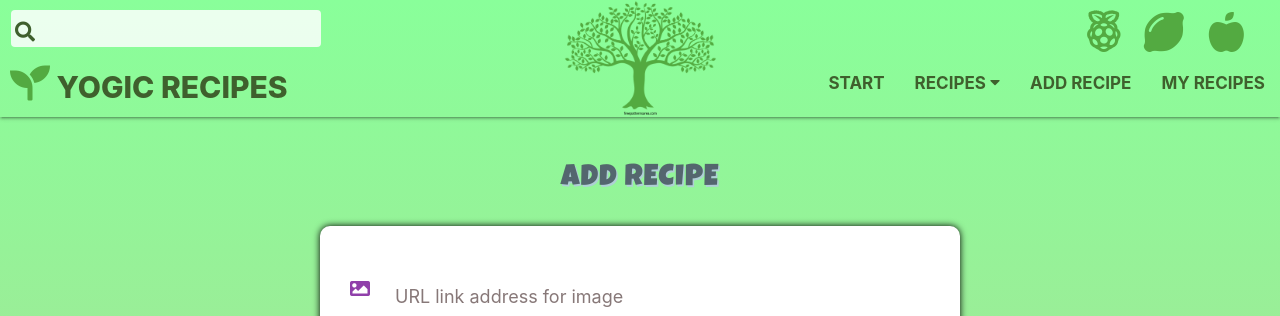
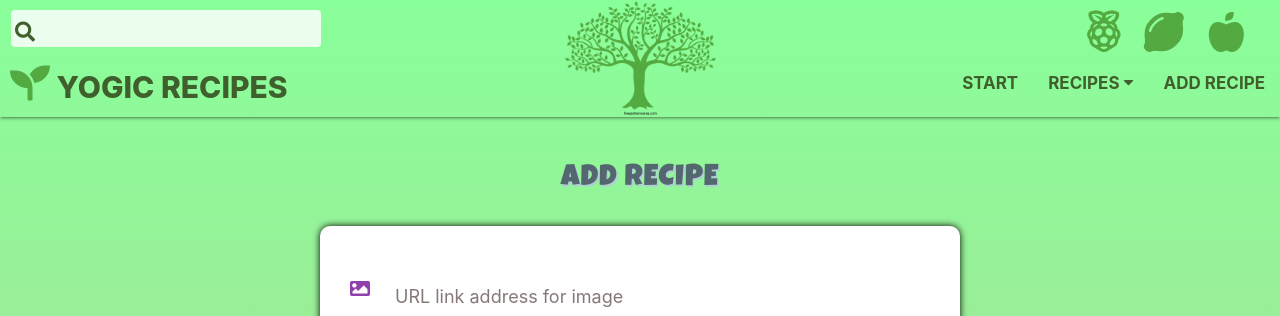
Before and after one commit to Code-Institute-Submissions/data-centric-1, a Flask app: page /add_recipe in a window 1280 px wide. Shown: the top 316 px of the page. Run offline with Flask 2, Linux system fonts and the light colour scheme; some libraries are stand-ins or nearby versions.

Commit message:
removed My Recipes & renamed to edit_recipes.html

```diff
--- a/templates/base.html
+++ b/templates/base.html
@@ -57,7 +57,6 @@
                 <li><a href="{{ url_for('start') }}">START</a></li>
                 <li><a class="dropdown-trigger" href="#!" data-target="dropdown2">RECIPES <i class="fas fa-caret-down"></i></a></li>
                 <li><a href="{{ url_for('add_recipe') }}">ADD RECIPE</a></li>
-                <li><a href="{{ url_for('my_recipes') }}">MY RECIPES</a></li>
             </ul>
         </div>
     </nav>
@@ -66,7 +65,6 @@
         <li><a href="{{ url_for('start') }}">START</a></li>
         <li><a class="dropdown-trigger" href="#!" data-target="dropdown1">RECIPES <i class="fas fa-caret-down"></i></a></li>
         <li><a href="{{ url_for('start') }}">ADD RECIPE</a></li>
-        <li><a href="{{ url_for('my_recipes') }}">MY RECIPES</a></li>
     </ul>
 
     {% block code %}
--- a/templates/start.html
+++ b/templates/start.html
@@ -40,7 +40,6 @@
                 <li><a href="{{ url_for('start') }}">START</a></li>
                 <li><a class="dropdown-trigger" href="#!" data-target="dropdown2">RECIPES <i class="fas fa-caret-down"></i></a></li>
                 <li><a href="{{ url_for('add_recipe') }}">ADD RECIPE</a></li>
-                <li><a href="{{ url_for('my_recipes') }}">MY RECIPES</a></li>
             </ul>
         </div>
     </nav>
@@ -50,7 +49,6 @@
         <li><a href="{{ url_for('start') }}">START</a></li>
         <li><a class="dropdown-trigger" href="#!" data-target="dropdown1">RECIPES <i class="fas fa-caret-down"></i></a></li>
         <li><a href="{{ url_for('start') }}">ADD RECIPE</a></li>
-        <li><a href="{{ url_for('my_recipes') }}">MY RECIPES</a></li>
     </ul>
 
     <div class="hero-container">
```
Also changed, not shown: templates/edit_recipe.html (renamed from templates/my_recipes.html).
